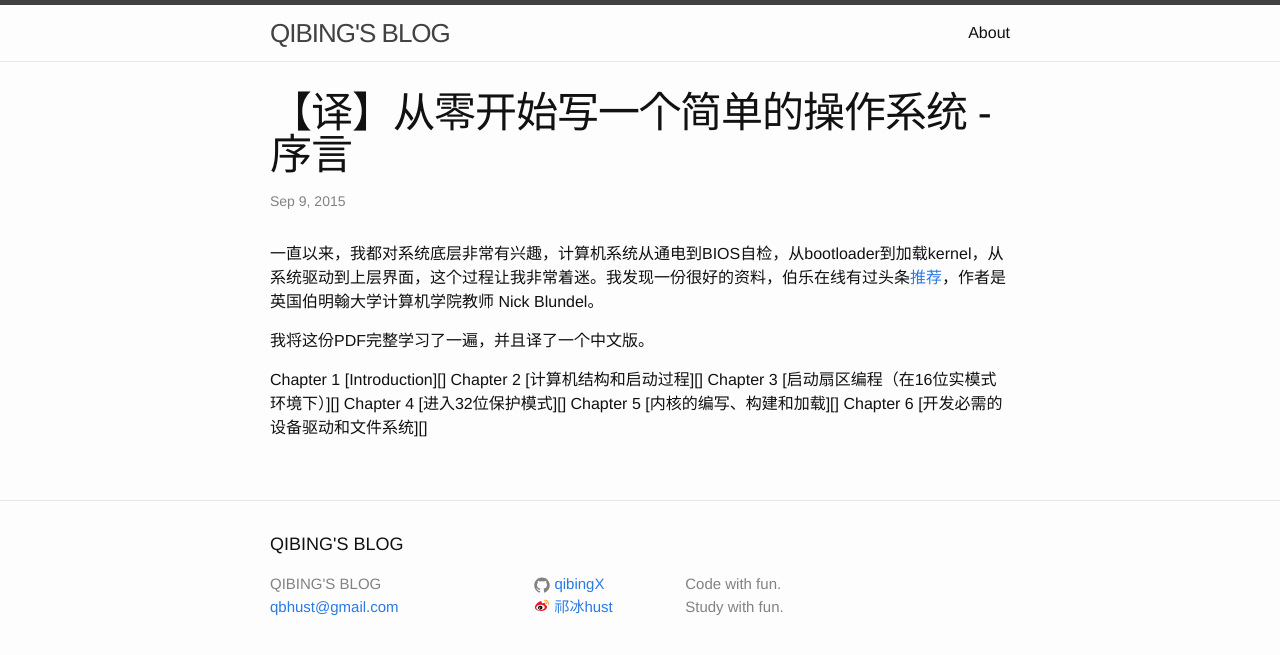
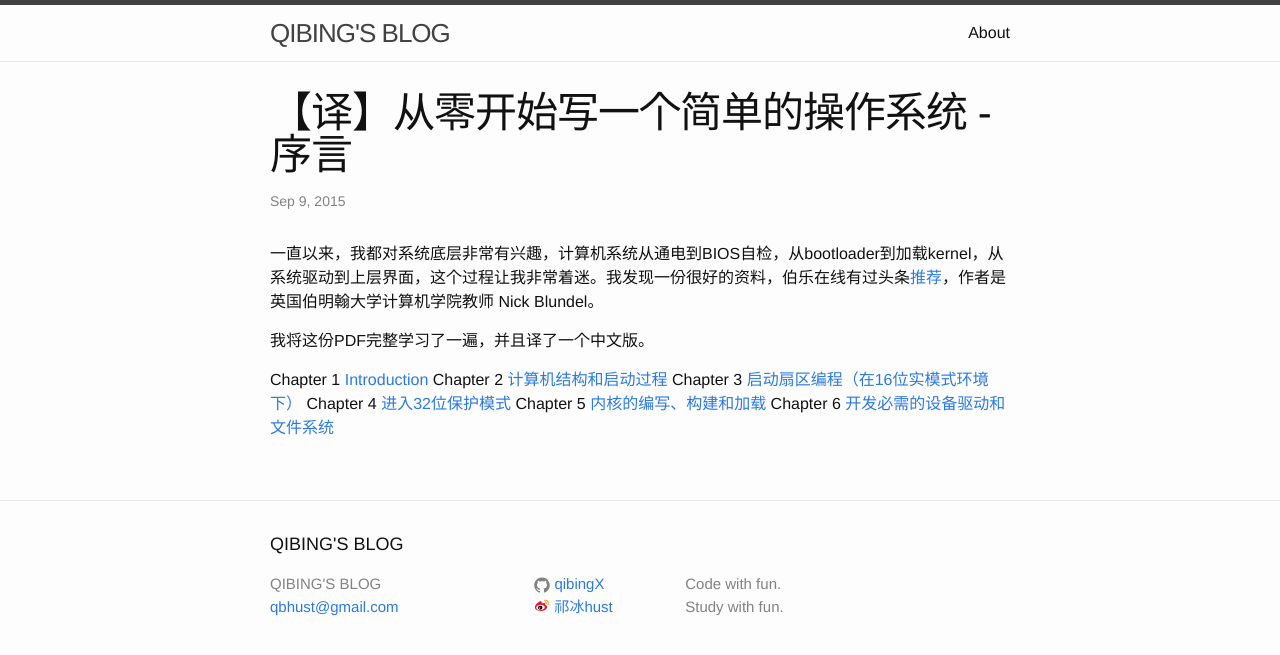
Before and after one commit to bingful/bingful.github.io, a Jekyll site: the page built from _posts/2015-09-08-writing-a-simple-operating-system-from-scratch-0.markdown, in a window 1280 px wide. Shown: the top 655 px of the page. Built offline with Jekyll 4.4.1, drawn with Linux system fonts in a browser that asks for light colours; part of the change alters nothing that is shown.

Commit message:
jekyll rebuild and sync to github

```diff
--- a/_posts/2015-09-08-writing-a-simple-operating-system-from-scratch-0.markdown
+++ b/_posts/2015-09-08-writing-a-simple-operating-system-from-scratch-0.markdown
@@ -10,11 +10,17 @@ tags: os 操作系统 assembly 汇编 bootloader
 
 我将这份PDF完整学习了一遍，并且译了一个中文版。
 
-Chapter 1   [Introduction][]
-Chapter 2   [计算机结构和启动过程][]
-Chapter 3   [启动扇区编程（在16位实模式环境下）][]
-Chapter 4   [进入32位保护模式][]
-Chapter 5   [内核的编写、构建和加载][]
-Chapter 6   [开发必需的设备驱动和文件系统][]
+Chapter 1   [Introduction][ch1]
+Chapter 2   [计算机结构和启动过程][ch2]
+Chapter 3   [启动扇区编程（在16位实模式环境下）][ch3]
+Chapter 4   [进入32位保护模式][ch4]
+Chapter 5   [内核的编写、构建和加载][ch5]
+Chapter 6   [开发必需的设备驱动和文件系统][ch6]
 
 [jobbole]:      http://top.jobbole.com/13810/
+[ch1]:          /osdev/writing-a-simple-operating-system-from-scratch-1/
+[ch2]:          /osdev/writing-a-simple-operating-system-from-scratch-2/
+[ch3]:          /osdev/writing-a-simple-operating-system-from-scratch-3/
+[ch4]:          /osdev/writing-a-simple-operating-system-from-scratch-4/
+[ch5]:          /osdev/writing-a-simple-operating-system-from-scratch-5/
+[ch6]:          /osdev/writing-a-simple-operating-system-from-scratch-6/
```
